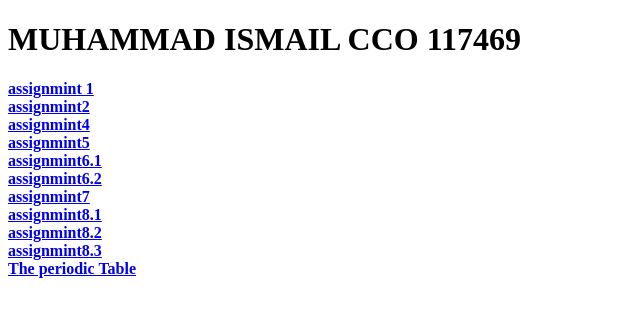
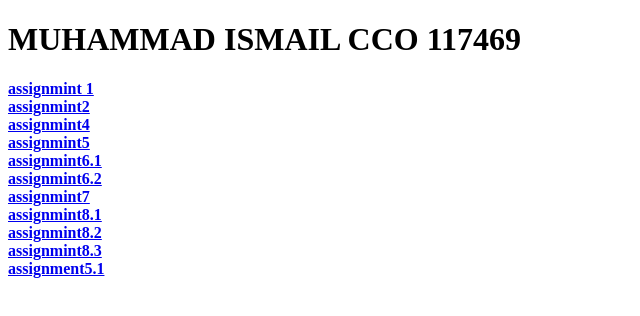
Before and after one commit to ismailattari/all.assignments.html, a plain HTML site: page index.html in a window 1280 px wide. Shown: the full height of the page, 0-640 px from the left. Drawn offline with Linux system fonts and the light colour scheme.

Commit message:
litil chang

```diff
--- a/index.html
+++ b/index.html
@@ -5,8 +5,9 @@
     <meta name="viewport" content="width=device-width, initial-scale=1.0">
     <title>all assignments</title>
 </head>
+<h1> MUHAMMAD ISMAIL CCO 117469 </h1>
 <body>
-    <h1> MUHAMMAD ISMAIL CCO 117469 </h1>
+
     <b>
     <a href="assignmint 1/index.html" target="-blank"> assignmint 1</a>
     <br>
@@ -28,7 +29,7 @@
         <br>
     <a href="assignmint 8.3/index.html"target="-blank">assignmint8.3</a>
     <br>
-    <a href="The periodic Table/index.html"target="-blank">The periodic Table</a>
+    <a href="assignment5.1/index.html"target="-blank">assignment5.1</a>
     <br>
 
 </b>
```
